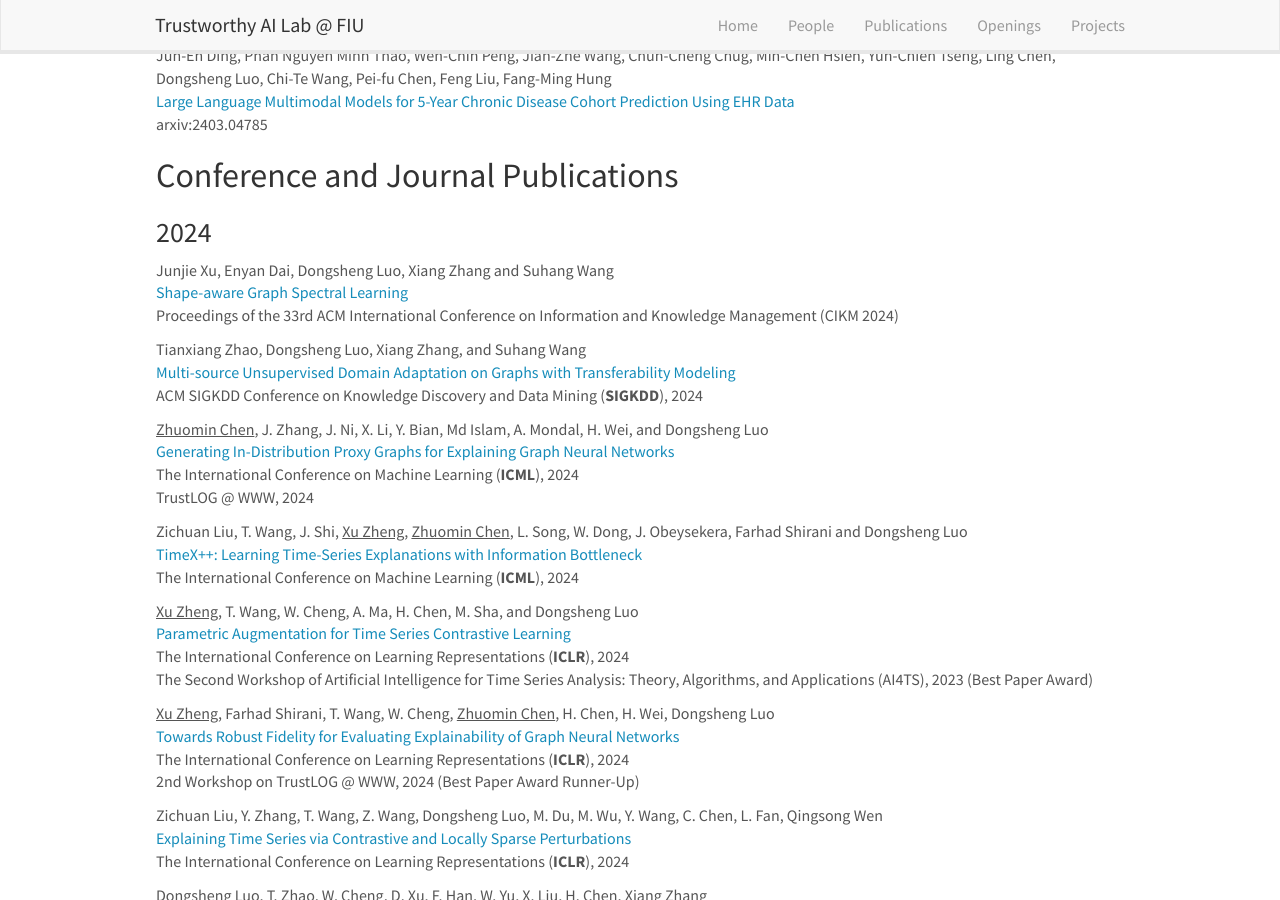
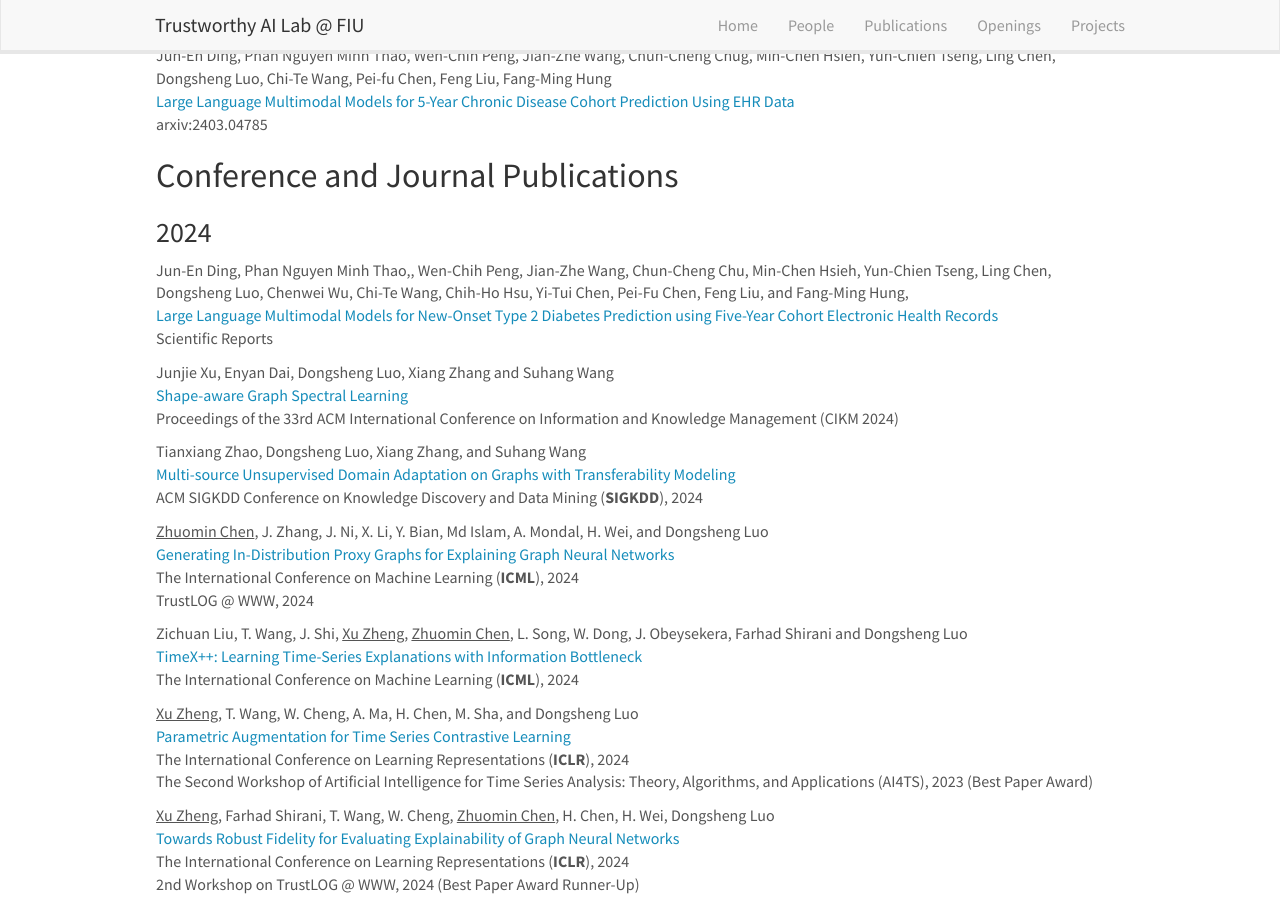
Before and after one commit to trustai4s-lab/trustai4s-lab.github.io, a Jekyll site: the page built from _pages/publications.md, in a window 1280 px wide and 900 px high, scrolled down 610 px. Built offline with Jekyll 4.4.1, drawn with Linux system fonts in a browser that asks for light colours; nearby versions of some CDN libraries.

Commit message:
Update publications.md

```diff
--- a/_pages/publications.md
+++ b/_pages/publications.md
@@ -39,10 +39,14 @@ Jun-En Ding, Phan Nguyen Minh Thao, Wen-Chih Peng, Jian-Zhe Wang, Chun-Cheng Chu
 arxiv:2403.04785
 
 
-
 ## Conference and Journal Publications
 
 ### 2024
+
+Jun-En Ding, Phan Nguyen Minh Thao,, Wen-Chih Peng, Jian-Zhe Wang, Chun-Cheng Chu, Min-Chen Hsieh, Yun-Chien Tseng, Ling Chen, Dongsheng Luo, Chenwei Wu, Chi-Te Wang, Chih-Ho Hsu, Yi-Tui Chen, Pei-Fu Chen, Feng Liu, and Fang-Ming Hung,\
+[Large Language Multimodal Models for New-Onset Type 2 Diabetes Prediction using Five-Year Cohort Electronic Health Records]()\
+Scientific Reports
+
 
 Junjie Xu, Enyan Dai, Dongsheng Luo, Xiang Zhang and Suhang Wang\
 [Shape-aware Graph Spectral Learning](https://arxiv.org/abs/2310.10064)\
```
